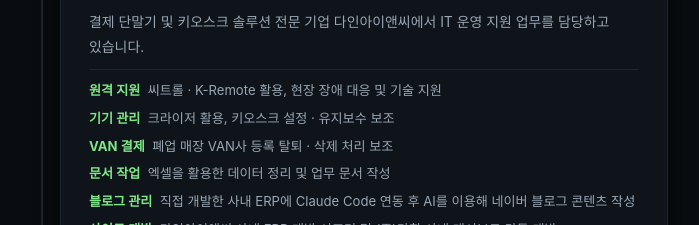
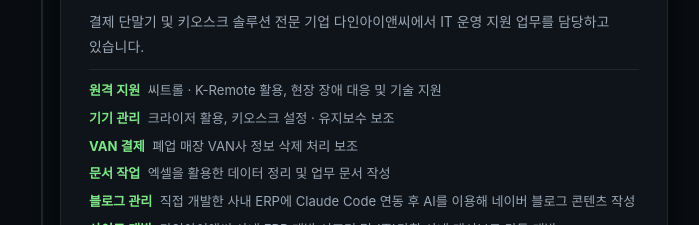
Before and after one commit to FeheDeveloperTeam/fdt-homepage, a React (Vite) app: page /member/fehe in a window 1280 px wide. Shown: the part 2220-2445 px from the top of the page, without its empty margins (290-989 px from the left). Built offline with nearby package versions, Linux system fonts and the light colour scheme; no server answers; the database is empty.

Commit message:
VAN 결제 문구에서 '등록' 표현 제거 (등록 업무는 한 적 없음)

```diff
--- a/src/member/fehe/pages/HomePage/HomePage.jsx
+++ b/src/member/fehe/pages/HomePage/HomePage.jsx
@@ -82,7 +82,7 @@ const TIMELINE = [
     duties: [
       { label: '원격 지원', desc: '씨트롤 · K-Remote 활용, 현장 장애 대응 및 기술 지원' },
       { label: '기기 관리', desc: '크라이저 활용, 키오스크 설정 · 유지보수 보조' },
-      { label: 'VAN 결제', desc: '폐업 매장 VAN사 등록 탈퇴 · 삭제 처리 보조' },
+      { label: 'VAN 결제', desc: '폐업 매장 VAN사 정보 삭제 처리 보조' },
       { label: '문서 작업', desc: '엑셀을 활용한 데이터 정리 및 업무 문서 작성' },
       { label: '블로그 관리', desc: '직접 개발한 사내 ERP에 Claude Code 연동 후 AI를 이용해 네이버 블로그 콘텐츠 작성' },
       { label: '사이트 개발', desc: '다인아이앤씨 사내 ERP 개발 서포터 및 (주)라함 사내 대시보드 단독 개발' },
```
